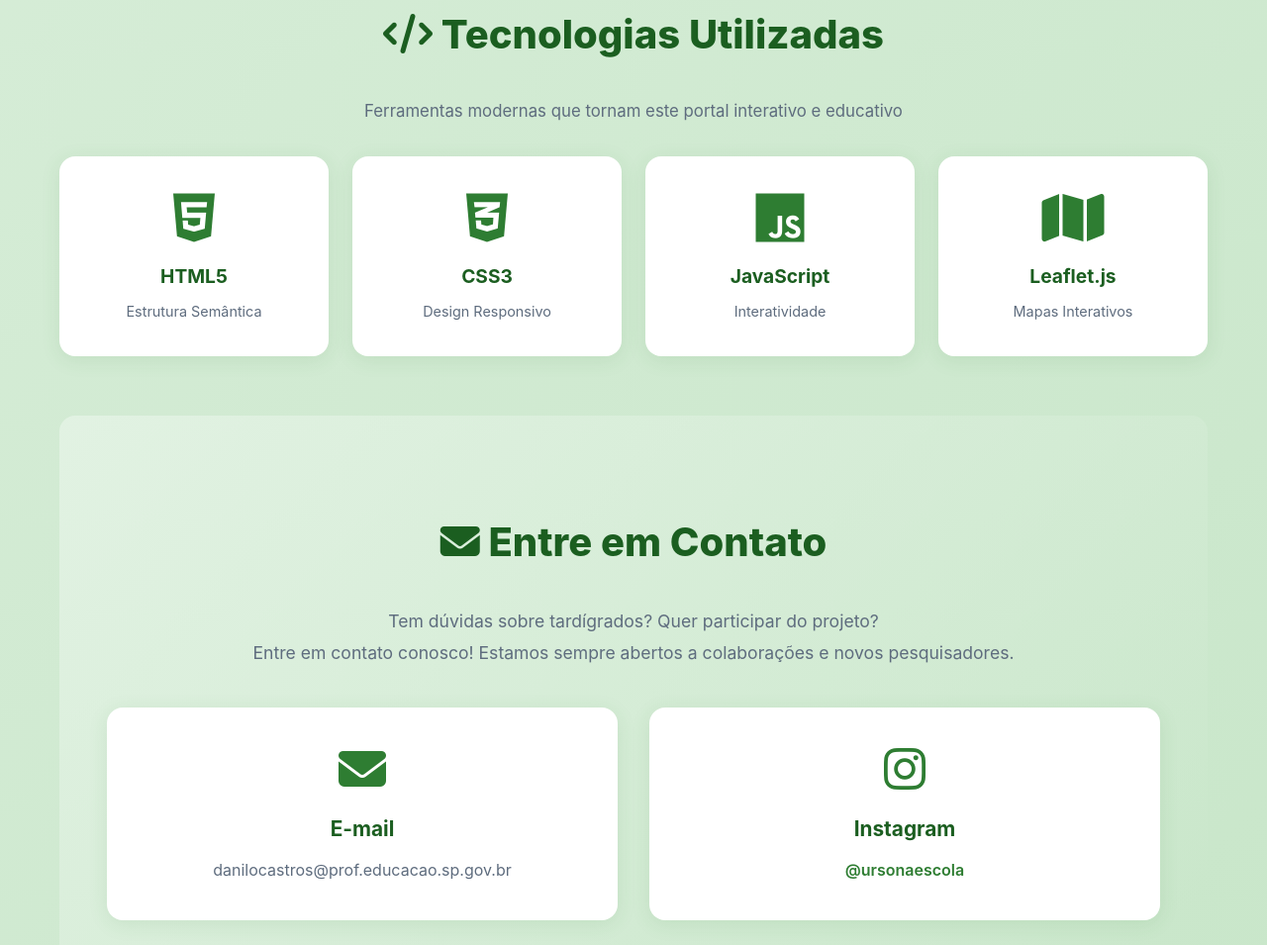
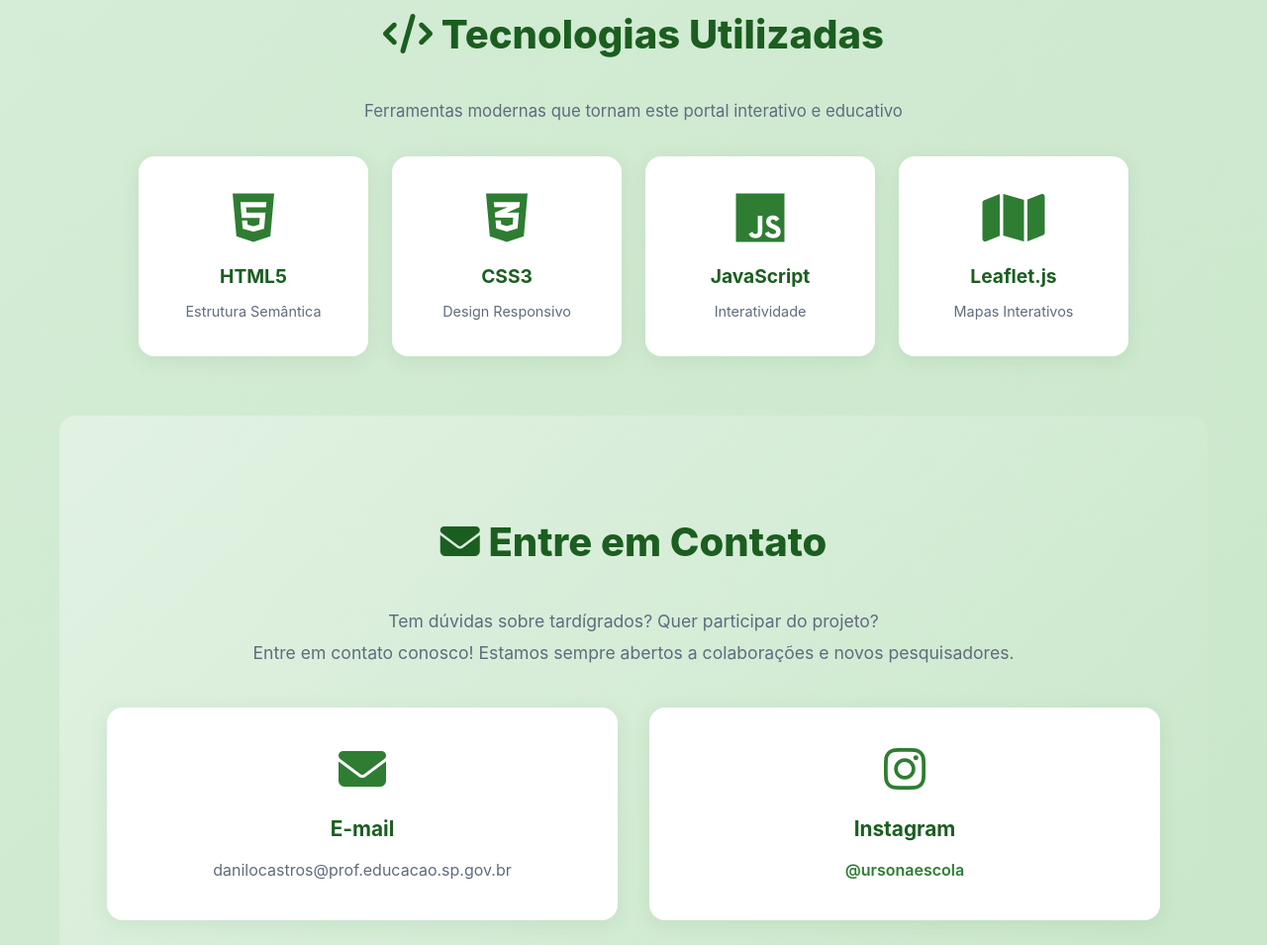
Before and after one commit to omoshaa/tardigrados-v2, a plain HTML site: page html/projeto-pune.html in a window 1280 px wide. Shown: the part 3553-4508 px from the top of the page at 99% size. Drawn offline with Linux system fonts and the light colour scheme.

Commit message:
Update tech grid layout and card styling
Changed .tech-grid to use a fixed 4-column layout, set a max-width, and centered it horizontally. Adjusted .tech-card to increase min-height and center content vertically.

```diff
--- a/css/projeto-pune.css
+++ b/css/projeto-pune.css
@@ -303,9 +303,12 @@
 
 .tech-grid {
   display: grid;
-  grid-template-columns: repeat(auto-fit, minmax(200px, 1fr));
+  grid-template-columns: repeat(4, 1fr);
   gap: 24px;
   margin-bottom: 60px;
+  max-width: 1000px;
+  margin-left: auto;
+  margin-right: auto;
 }
 
 .tech-card {
@@ -319,7 +322,8 @@
   display: flex;
   flex-direction: column;
   align-items: center;
-  min-height: 180px;
+  justify-content: center;
+  min-height: 200px;
 }
 
 .tech-card:hover {
```
